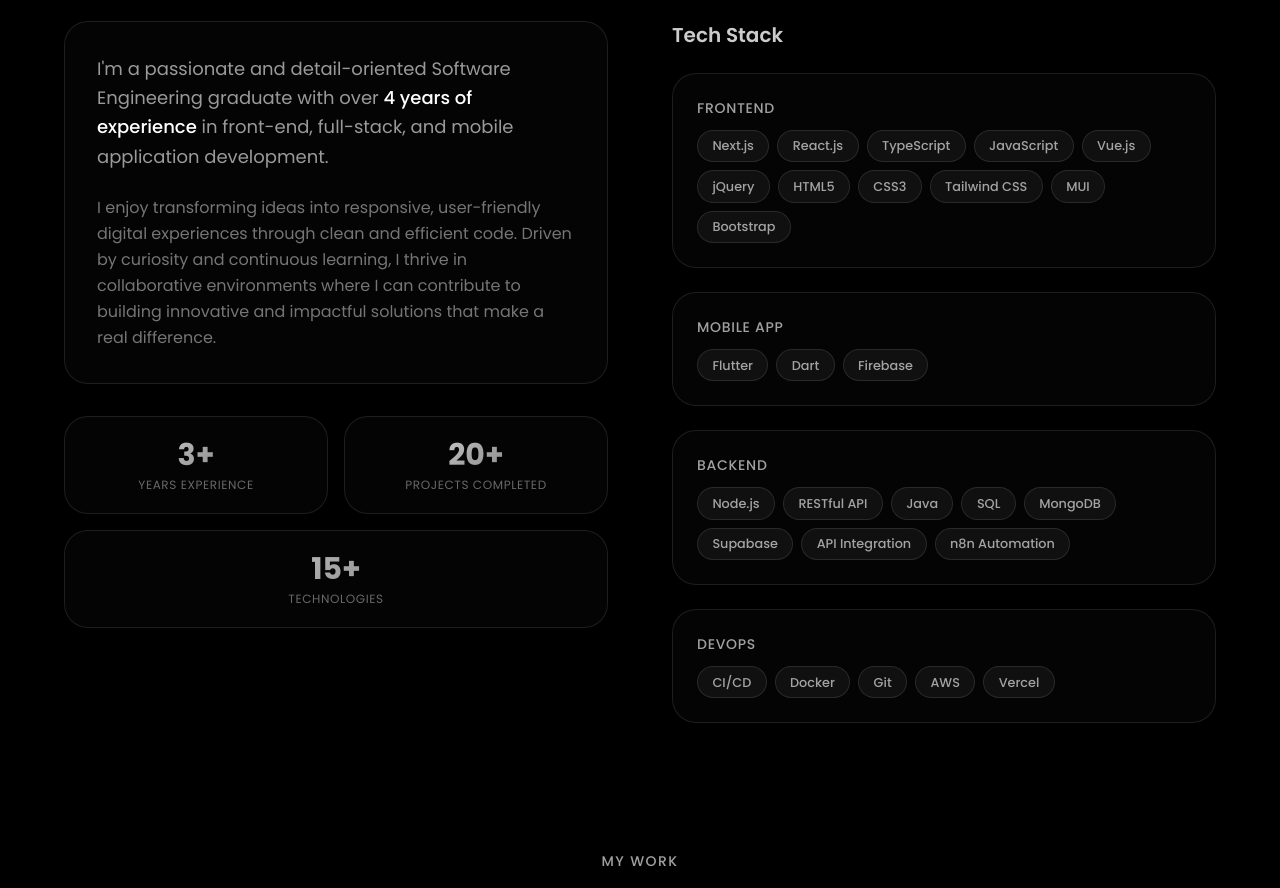
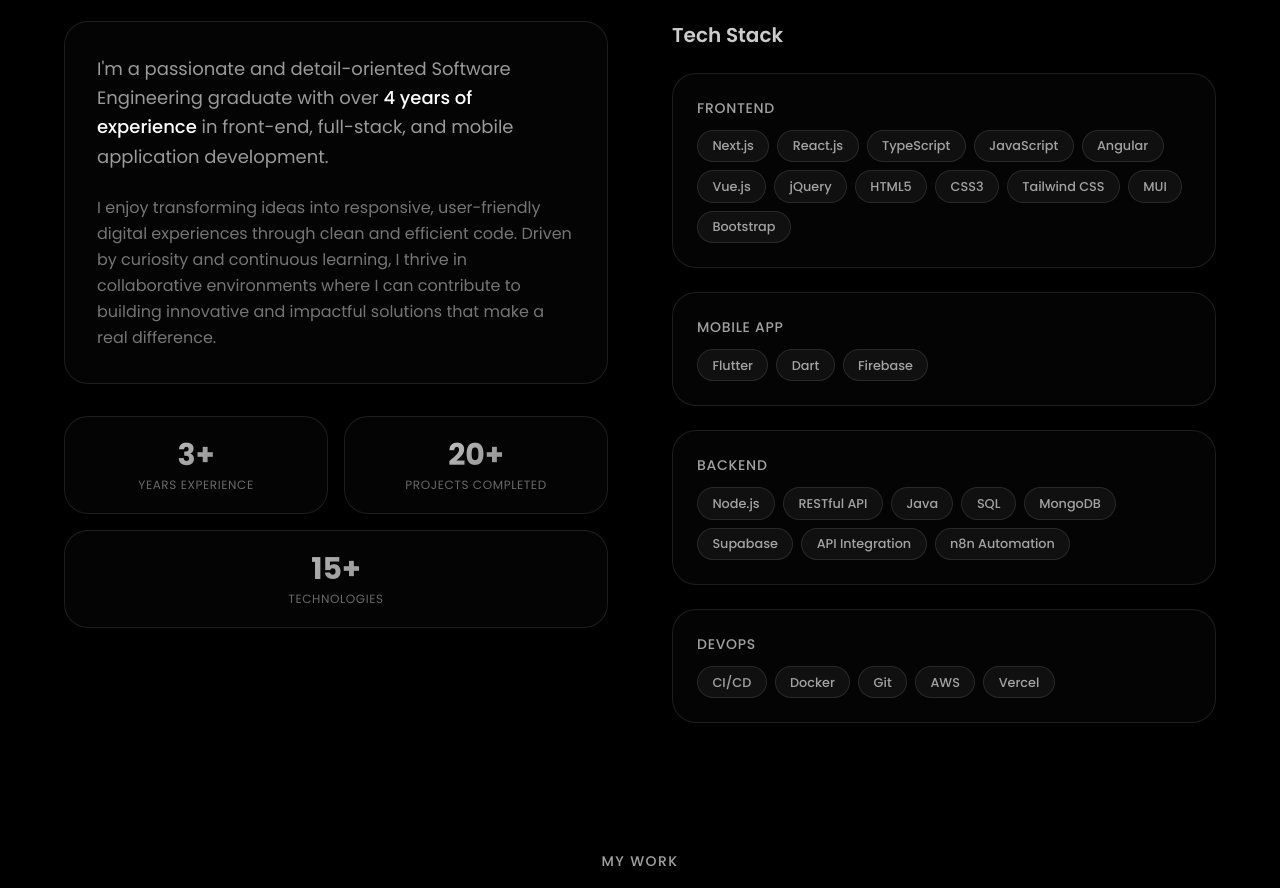
Before and after one commit to minu2003/my-portfolio, a Next.js app: page / in a window 1280 px wide. Shown: the part 980-1868 px from the top of the page. Built offline with nearby package versions, Linux system fonts and the light colour scheme.

Commit message:
Update Aboume.js

```diff
--- a/app/components/Aboume.js
+++ b/app/components/Aboume.js
@@ -7,7 +7,7 @@
     const isInView = useInView(ref, { once: true, margin: "-100px" });
 
     const skills = [
-        { category: "Frontend", items: ["Next.js", "React.js", "TypeScript", "JavaScript", "Vue.js", "jQuery", "HTML5", "CSS3", "Tailwind CSS", "MUI", "Bootstrap"] },
+        { category: "Frontend", items: ["Next.js", "React.js", "TypeScript", "JavaScript", "Angular", "Vue.js", "jQuery", "HTML5", "CSS3", "Tailwind CSS", "MUI", "Bootstrap"] },
         { category: "Mobile App", items: ["Flutter", "Dart", "Firebase"] },
         { category: "Backend", items: ["Node.js", "RESTful API", "Java", "SQL", "MongoDB", "Supabase", "API Integration", "n8n Automation"] },
         { category: "DevOps", items: ["CI/CD", "Docker", "Git", "AWS", "Vercel"] },
```
